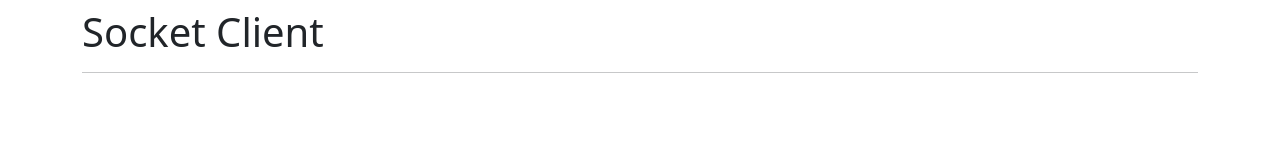
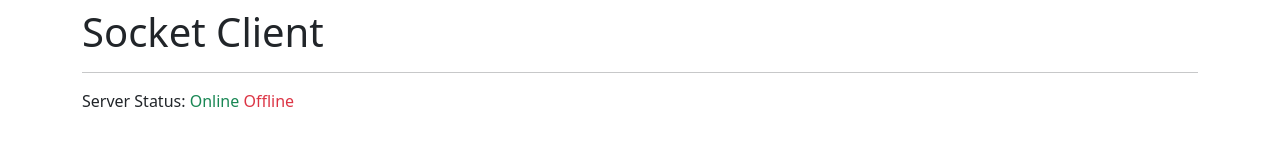
Before and after one commit to Gottardy/webSocket-Server, a website: page public/index.html in a window 1280 px wide. Drawn offline with nearby package versions, Linux system fonts and the light colour scheme; no server answers.

Commit message:
visualizar si el socket server esta online u offline

```diff
--- a/public/index.html
+++ b/public/index.html
@@ -10,6 +10,15 @@
 <body class="container">
     <h1 class="mt-2">Socket Client</h1>
     <hr/>
+    <section class="">
+        <div>
+            <p>Server Status:
+                <span id="lblOnline" class="text-success">Online</span>
+                <span id="lblOffline" class="text-danger">Offline</span>
+            </p>
+
+        </div>
+    </section>
 <footer>
     <script src="./socket.io/socket.io.js"></script>
     <script src="./js/socket-client.js"></script>
```
